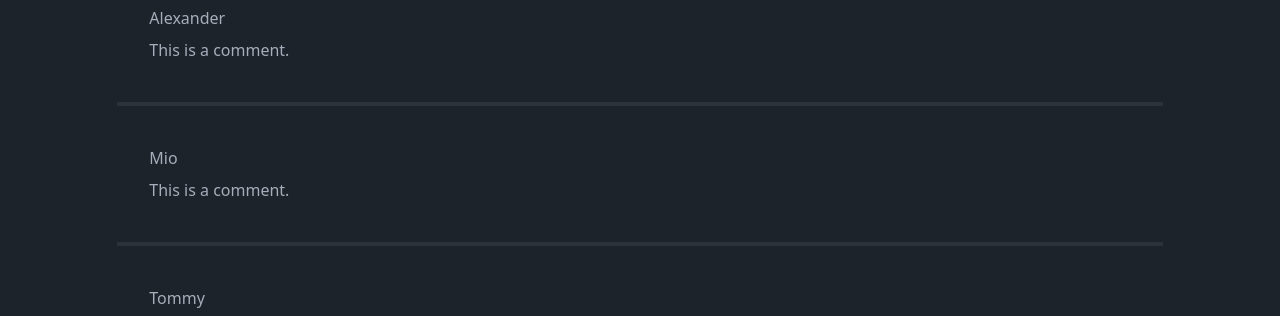
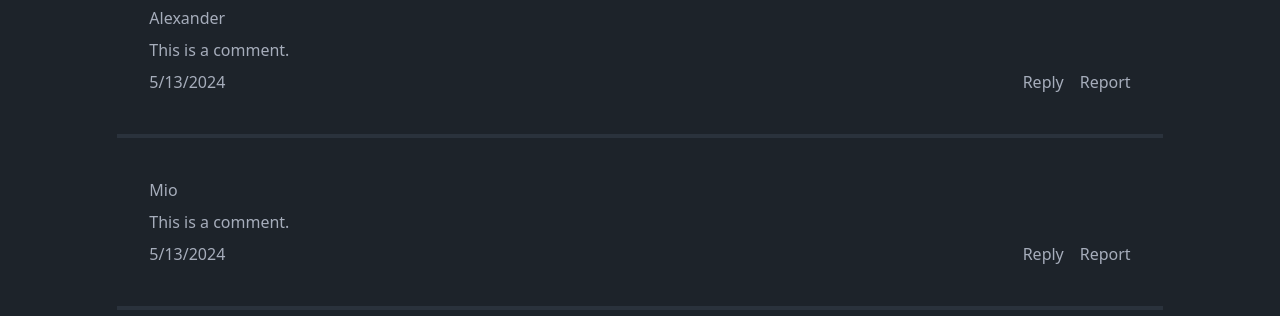
Before and after one commit to azwerlein/Story-Teller, a Vue app: page /story/1/character/1 in a window 1280 px wide. Shown: the part 462-778 px from the top of the page. Built offline with nearby package versions, Linux system fonts and the light colour scheme; no server answers; the database is empty.

Commit message:
Reply comment box

```diff
--- a/src/components/comments/CommentCard.vue
+++ b/src/components/comments/CommentCard.vue
@@ -1,5 +1,10 @@
 <script setup>
 import CommentPost from "../../models/CommentPost.js";
+import {ref} from "vue";
+import CommentInput from "./CommentInput.vue";
+import {useSessionStore} from "../../js/store.js";
+
+const store = useSessionStore();
 
 const props = defineProps({
   comment: {
@@ -7,14 +12,36 @@ const props = defineProps({
     required: true,
   },
 });
+
+const replying = ref(false);
+
+function setReplyingTo(wantsToReply) {
+  if (store.userSession) {
+    replying.value = wantsToReply;
+  } else {
+    replying.value = false;
+  }
+}
 </script>
 
 <template>
   <div class="py-2 border-y-2 border-neutral">
     <div class="card-body">
-      <h4>{{ props.comment.author }}</h4>
-      <div>{{ props.comment.content }}</div>
+      <h4>{{ comment.author }}</h4>
+      <div>{{ comment.content }}</div>
+      <div class="flex justify-between">
+        <p>{{ comment.date.toLocaleDateString() }}</p>
+        <div class="flex justify-end gap-x-4">
+          <button class="btn-none" @click="setReplyingTo(true)">Reply</button>
+          <button class="btn-none">Report</button>
+        </div>
+      </div>
     </div>
+    <CommentInput v-if="replying"
+                  class="ms-10"
+                  :type="comment.type"
+                  :original-post-id="comment.originalPostId"
+    ></CommentInput>
   </div>
 </template>
 
--- a/src/models/CommentPost.js
+++ b/src/models/CommentPost.js
@@ -1,9 +1,9 @@
 import {Timestamp} from "@firebase/firestore";
 
-export default function CommentPost(author, content, originalPost, precursor, date, modified, type) {
+export default function CommentPost(author, content, originalPostId, precursor, date, modified, type) {
     this.author = author;
     this.content = content;
-    this.originalPost = originalPost;
+    this.originalPostId = originalPostId;
     this.precursor = precursor;
     this.date = date ?? new Date();
     this.modified = modified ?? false;
@@ -15,7 +15,7 @@ export const commentConverter = {
         return {
             author: comment.author,
             content: comment.content,
-            originalPost: comment.originalPost,
+            originalPostId: comment.originalPostId,
             precursor: comment.precursor,
             date: Timestamp.fromDate(comment.date),
             modified: comment.modified,
@@ -24,6 +24,6 @@ export const commentConverter = {
     },
     fromFirestore: (snapshot, options) => {
         const data = snapshot.data(options);
-        return new CommentPost(data.author, data.content, data.originalPost, data.precursor, data.date?.toDate(), data.modified, data.type);
+        return new CommentPost(data.author, data.content, data.originalPostId, data.precursor, data.date?.toDate(), data.modified, data.type);
     }
 }
```
